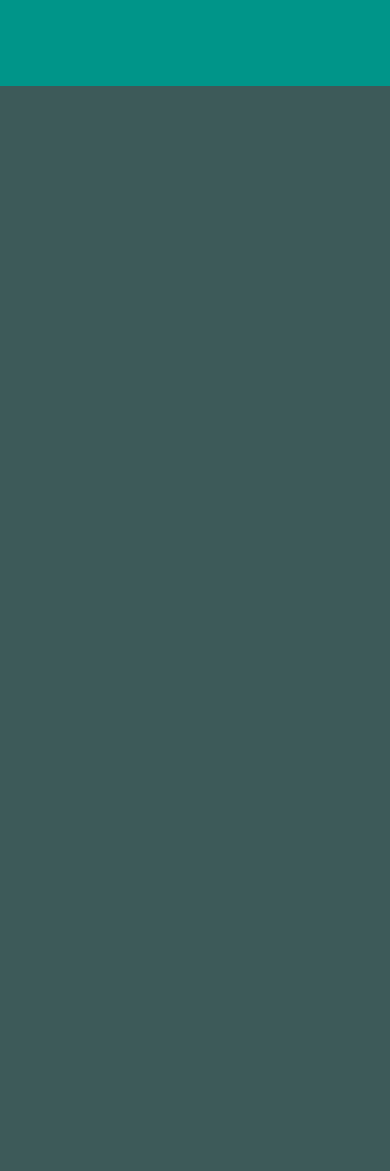
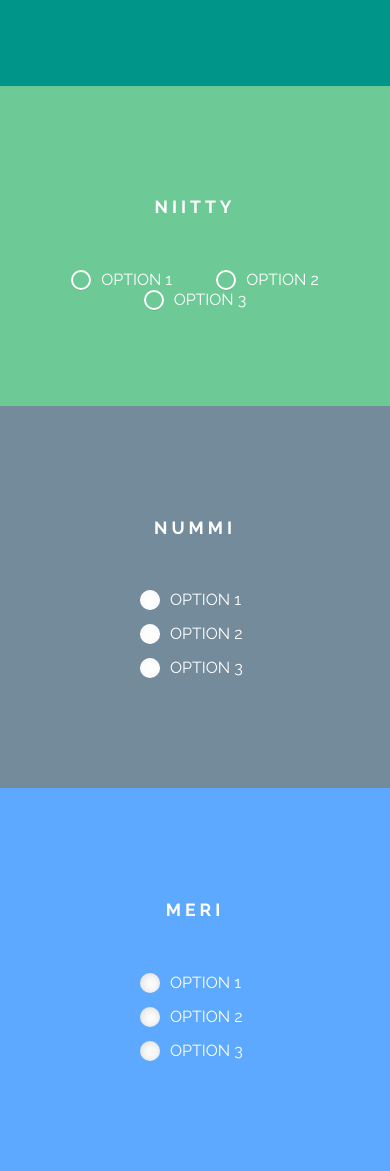
Before and after one commit to ispal/CssRadioButtons, a website: page index.html in a window 390 px wide. Shown: the part 1444-2615 px from the top of the page. Before the commit the page ends 1530 px from the top, so only its background shows below. Drawn offline with nearby package versions, Linux system fonts and the light colour scheme; files that its build step writes are made by us from their sources.

Commit message:
Added 3 new effects

```diff
--- a/common-button.scss
+++ b/common-button.scss
@@ -24,8 +24,6 @@
         &:after {
             content: "";
             position: absolute;
-            top: 45%;
-            left: 35%;
             transition: 0.2s ease-out;
         }
     }
--- /dev/null
+++ b/effects/_meri.scss
@@ -0,0 +1,90 @@
+.toggle-button--meri {
+
+    $border-radius:     50%;
+    $icon-bg:           #fff;
+    $height:            20px;
+    $label-width:       110px;
+    $background-on:     #61B136;
+
+    @media only screen and (max-width : 480px) {
+        display: block;
+        width: $label-width;
+        margin: 0 auto 10px auto;
+    }
+
+    label {
+        width: $label-width;
+        height: $height;
+        line-height: $height;
+        transition: all 0.2s;
+
+        &:before,
+        &:after {
+            position: absolute;
+            top: 0;
+            left: $height + 10px;
+            width: $label-width;
+            transition: all 0.2s .1s ease-out;
+        }
+
+        &:before {
+            content:attr(data-text);
+        }
+    }
+
+    input:checked ~ .toggle-button__icon {
+        &:before {
+            transition-delay: 0;
+            transform: rotateY(0deg);
+        }
+        &:after {
+            transition-delay: .2s;
+            transform: rotateY(0deg);
+        }
+    }
+
+    .toggle-button__icon {
+        position: absolute;
+        left: 0;
+        top: 0;
+        height: $height;
+        width: $height;
+        border-radius: $border-radius;
+        background: #fff;
+        overflow: hidden;
+        box-shadow: inset 1px 1px 10px rgba(0,0,0,0.15);
+        perspective: 800;
+        transform-style: preserve-3d;
+
+        &:before,
+        &:after {
+            top: 4px;
+            width: 6px;
+            height: 12px;
+            background: $background-on;
+        }
+
+        &:before {
+            left: 4px;
+            border-radius: 12px 0 0 12px;
+            transform: rotateY(90deg);
+            transform-origin: right center;
+        }
+        &:after  {
+            right: 4px;
+            border-radius: 0 12px 12px 0;
+            transform: rotateY(90deg);
+            transform-origin: left center;
+            transition-delay: .2s;
+        }
+
+    }
+
+    &:hover {
+
+        input:not(:checked) ~ .toggle-button__icon{
+            animation: hover .2s;
+        }
+    }
+
+}
--- /dev/null
+++ b/effects/_niitty.scss
@@ -0,0 +1,77 @@
+/*
+ * Toggle button variables
+ */
+$check-color:     #61B136;
+
+$border-radius:     50%;
+
+$icon-bg:           #fff;
+
+$item-width:        140px;
+$height:            20px;
+
+/*
+ * Toggle button styles
+ */
+.toggle-button--niitty {
+
+    label {
+        line-height: $height;
+    }
+
+    input[type=radio]:checked ~ .toggle-button__icon {
+
+        background: #fff;
+
+        &:before,
+        &:after {
+            opacity: 1;
+        }
+
+    }
+
+    .toggle-button__icon {
+        display: inline-block;
+        float: left;
+        position: relative;
+        width: $height;
+        height: $height;
+        transition: all 0.2s;
+        margin-right: 10px;
+
+        border: 2px solid #fff;
+        border-radius: $border-radius;
+        box-shadow: 0 1px 0 rgba(0,0,0,0.1);
+        text-shadow: 0 1px 0 rgba(0,0,0,0.1);
+
+        &:before,
+        &:after {
+            top: 5px;
+            left: 2px;
+            width: 12px;
+            height: 2px;
+            border-radius: 3px;
+            background: $icon-bg;
+            box-shadow: 0 1px 0 rgba(0,0,0,0.1);
+            top: 35%;
+            background: $check-color;
+            opacity: 0;
+            transform-origin: left center;
+        }
+        &:before {
+            transform: translate(0,0) rotate(45deg) scale(0.6, 1);
+        }
+        &:after  {
+            transform: translate(4px,6px) rotate(-45deg);
+        }
+
+    }
+
+    &:hover {
+
+        input[type=radio]:not(:checked) ~ .toggle-button__icon {
+            box-shadow: 0 1px 3px rgba(0,0,0,0.2);
+            text-shadow: 0 1px 3px rgba(0,0,0,0.2);
+        }
+    }
+}
--- /dev/null
+++ b/effects/_nummi.scss
@@ -0,0 +1,140 @@
+.toggle-button--nummi {
+
+    $border-radius:     50%;
+    $icon-bg:           #fff;
+    $height:            20px;
+    $label-width:       110px;
+    $background-on:     #61B136;
+
+    @media only screen and (max-width : 480px) {
+        display: block;
+        width: $label-width;
+        margin: 0 auto 10px auto;
+    }
+
+    label {
+        width: $label-width;
+        height: $height;
+        line-height: $height;
+        transition: all 0.2s;
+
+        &:before,
+        &:after {
+            position: absolute;
+            top: 0;
+            left: $height + 10px;
+            width: $label-width;
+            transition: all 0.2s .1s ease-out;
+        }
+
+        &:before {
+            content:attr(data-text);
+        }
+    }
+
+    input:checked ~ .toggle-button__icon {
+        animation: wiggle .2s ease-out;
+
+        &:after {
+            animation: flyInRight .4s;
+            transform: translate(0);
+        }
+    }
+
+    .toggle-button__icon {
+        position: absolute;
+        left: 0;
+        top: 0;
+        height: $height;
+        width: $height;
+        border-radius: $border-radius;
+        background: #fff;
+        overflow: hidden;
+        box-shadow: inset 1px 1px 10px rgba(0,0,0,0.15);
+
+        &:before,
+        &:after {
+            border-radius: $border-radius;
+        }
+
+        &:before {
+            top: 0;
+            left: 0;
+            width: 100%;
+            height: 100%;
+            background: rgba(255,255,255,0.8);
+        }
+        &:after  {
+            top: 4px;
+            left: 4px;
+            width: 60%;
+            height: 60%;
+            background: $background-on;
+            transition: none;
+            transform: translate(200%);
+            animation: flyOutLeft .4s;
+        }
+
+    }
+
+    &:hover {
+
+        input:not(:checked) ~ .toggle-button__icon{
+            animation: hover .2s;
+        }
+        input:not(:checked) ~ label{
+            &:before {
+                text-shadow: 0 1px 0 rgba(0,0,0,0.2);
+            }
+        }
+    }
+
+    @keyframes flyInRight{
+        0% {
+            transform: translate(200%);
+        }
+        50% {
+            transform: translate(200%);
+        }
+        70% {
+            transform: translate(-50%);
+        }
+        100% {
+            transform: translate(0);
+        }
+    }
+    @keyframes flyOutLeft{
+        0% {
+            transform: translate(0);
+        }
+        70% {
+            transform: translate(0);
+        }
+        100% {
+            transform: translate(-200%);
+        }
+    }
+    @keyframes wiggle{
+        0% {
+            transform: translate(0);
+        }
+        80% {
+            transform: translate(5px);
+        }
+        100% {
+            transform: translate(0);
+        }
+    }
+
+    @keyframes hover{
+        0% {
+            transform: scale(1);
+        }
+        30% {
+            transform: scale(1.1);
+        }
+        100% {
+            transform: scale(1);
+        }
+    }
+}
--- a/index.html
+++ b/index.html
@@ -71,18 +71,78 @@
                 Taivas
             </h2>
             <div class="toggle-button toggle-button--taivas">
-                <input id="toggleButton10" name="radio3" type="radio">
+                <input id="toggleButton10" name="radio4" type="radio">
                 <label for="toggleButton10" data-text="Option 1"></label>
                 <div class="toggle-button__icon"></div>
             </div>
             <div class="toggle-button toggle-button--taivas">
-                <input id="toggleButton11" name="radio3" type="radio">
+                <input id="toggleButton11" name="radio4" type="radio">
                 <label for="toggleButton11" data-text="Option 2"></label>
                 <div class="toggle-button__icon"></div>
             </div>
             <div class="toggle-button toggle-button--taivas">
-                <input id="toggleButton12" name="radio3" type="radio">
+                <input id="toggleButton12" name="radio4" type="radio">
                 <label for="toggleButton12" data-text="Option 3"></label>
+                <div class="toggle-button__icon"></div>
+            </div>
+        </section>
+        <section class="section section--niitty">
+            <h2 class="section__title">
+                Niitty
+            </h2>
+            <div class="toggle-button toggle-button--niitty">
+                <input id="toggleButton13" name="radio5" type="radio">
+                <label for="toggleButton13">Option 1</label>
+                <div class="toggle-button__icon"></div>
+            </div>
+            <div class="toggle-button toggle-button--niitty">
+                <input id="toggleButton14" name="radio5" type="radio">
+                <label for="toggleButton14">Option 2</label>
+                <div class="toggle-button__icon"></div>
+            </div>
+            <div class="toggle-button toggle-button--niitty">
+                <input id="toggleButton15" name="radio5" type="radio">
+                <label for="toggleButton15">Option 3</label>
+                <div class="toggle-button__icon"></div>
+            </div>
+        </section>
+        <section class="section section--nummi">
+            <h2 class="section__title">
+                Nummi
+            </h2>
+            <div class="toggle-button toggle-button--nummi">
+                <input id="toggleButton16" name="radio6" type="radio">
+                <label for="toggleButton16" data-text="Option 1"></label>
+                <div class="toggle-button__icon"></div>
+            </div>
+            <div class="toggle-button toggle-button--nummi">
+                <input id="toggleButton17" name="radio6" type="radio">
+                <label for="toggleButton17" data-text="Option 2"></label>
+                <div class="toggle-button__icon"></div>
+            </div>
+            <div class="toggle-button toggle-button--nummi">
+                <input id="toggleButton18" name="radio6" type="radio">
+                <label for="toggleButton18" data-text="Option 3"></label>
+                <div class="toggle-button__icon"></div>
+            </div>
+        </section>
+        <section class="section section--meri">
+            <h2 class="section__title">
+                Meri
+            </h2>
+            <div class="toggle-button toggle-button--meri">
+                <input id="toggleButton19" name="radio7" type="radio">
+                <label for="toggleButton19" data-text="Option 1"></label>
+                <div class="toggle-button__icon"></div>
+            </div>
+            <div class="toggle-button toggle-button--meri">
+                <input id="toggleButton20" name="radio7" type="radio">
+                <label for="toggleButton20" data-text="Option 2"></label>
+                <div class="toggle-button__icon"></div>
+            </div>
+            <div class="toggle-button toggle-button--meri">
+                <input id="toggleButton21" name="radio7" type="radio">
+                <label for="toggleButton21" data-text="Option 3"></label>
                 <div class="toggle-button__icon"></div>
             </div>
         </section>
--- a/style.scss
+++ b/style.scss
@@ -43,6 +43,15 @@ body {
     &--taivas {
         background: #009589;
     }
+    &--niitty {
+        background: #6DC995;
+    }
+    &--nummi {
+        background: #748B9C;
+    }
+    &--meri {
+        background: #5CA9FF;
+    }
 }
 
 @import 'common-button';
@@ -50,3 +59,6 @@ body {
 @import 'effects/tuli';
 @import 'effects/maa';
 @import 'effects/taivas';
+@import 'effects/niitty';
+@import 'effects/nummi';
+@import 'effects/meri';
```
